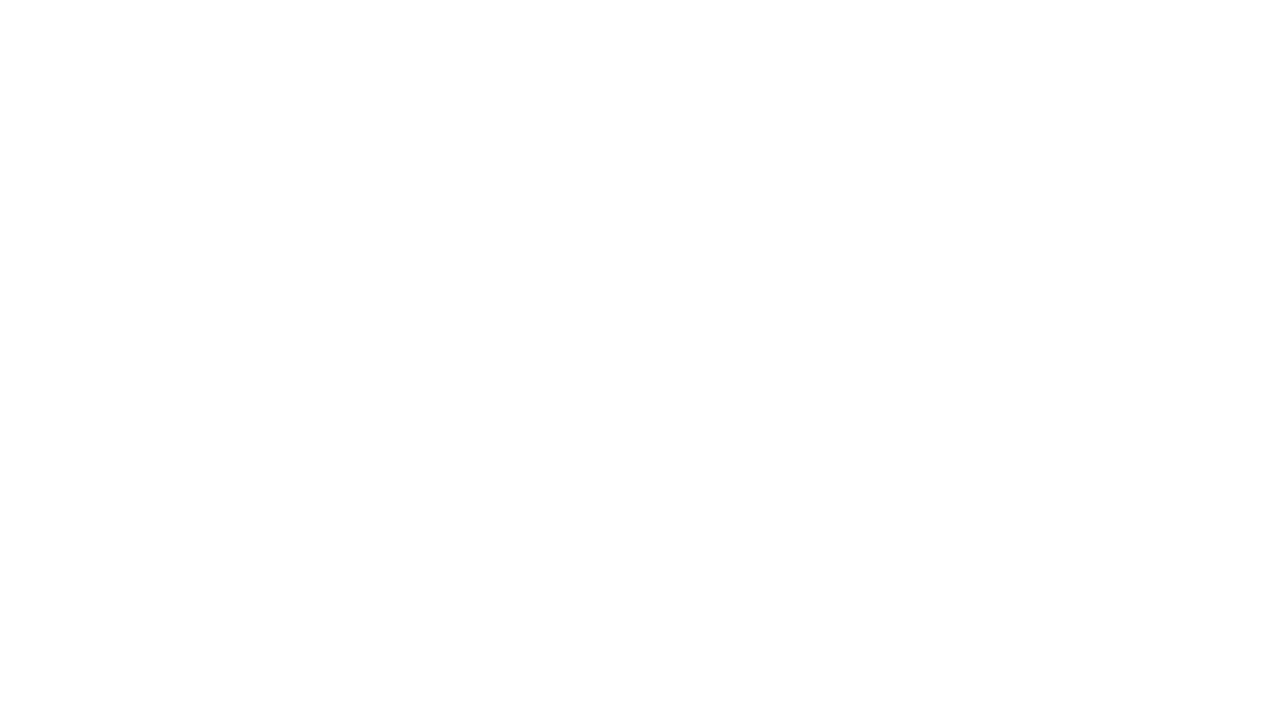
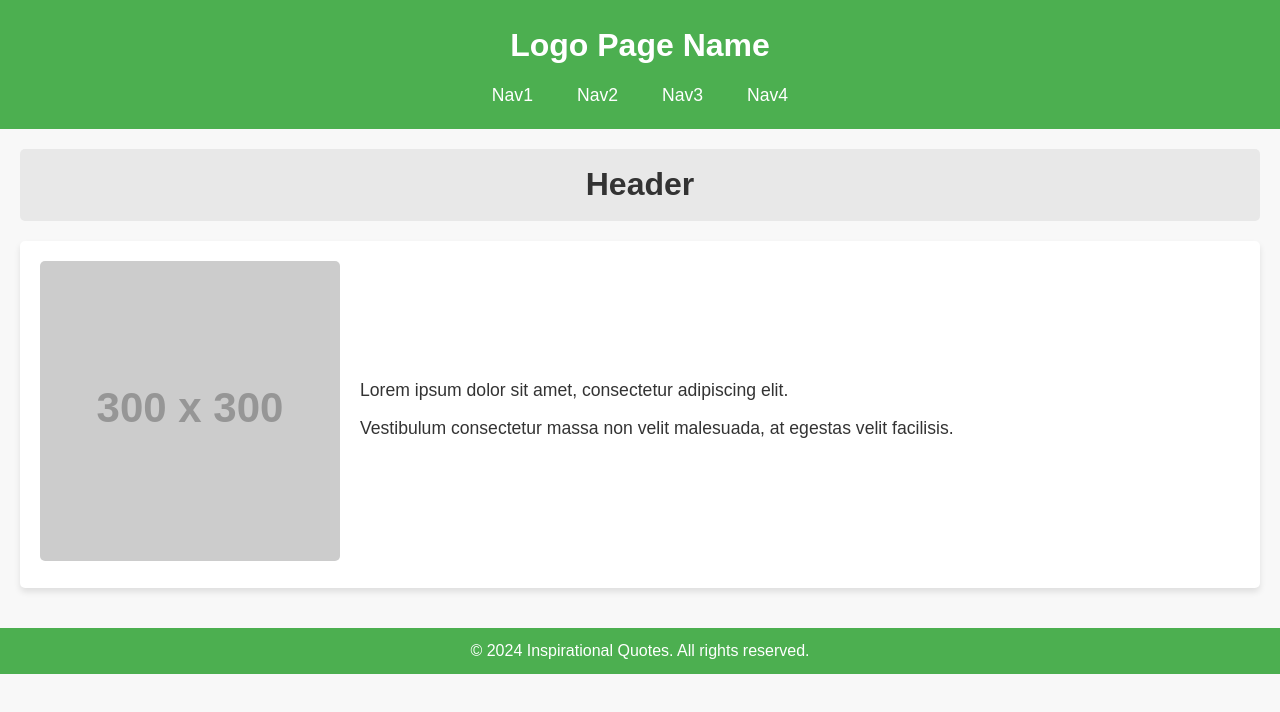
Before and after one commit to alexaaronespinoza42/WDD330FINALPROJECT, a plain HTML site: page WDD330_PROJECT/index.html in a window 1280 px wide. Drawn offline with Linux system fonts and the light colour scheme; placeholder pictures from the web are drawn by us.

Commit message:
New changes

```diff
--- a/WDD330_PROJECT/index.html
+++ b/WDD330_PROJECT/index.html
@@ -1,11 +1,48 @@
 <!DOCTYPE html>
 <html lang="en">
 <head>
-    <meta charset="UTF-8">
-    <meta name="viewport" content="width=device-width, initial-scale=1.0">
-    <title>Document</title>
+  <meta charset="UTF-8">
+  <meta name="viewport" content="width=device-width, initial-scale=1.0">
+  <title>Cat HopeCore</title>
+  <link rel="stylesheet" href="styles.css">
 </head>
 <body>
+  <!-- Header -->
+  <header class="header">
+    <div class="logo">Logo Page Name</div>
+    <nav class="nav">
+      <ul>
+        <li><a href="#nav1">Nav1</a></li>
+        <li><a href="#nav2">Nav2</a></li>
+        <li><a href="#nav3">Nav3</a></li>
+        <li><a href="#nav4">Nav4</a></li>
+      </ul>
+    </nav>
+  </header>
 
+  <!-- Main Content -->
+  <main class="main-content">
+    <section class="headline">
+      <h1>Header</h1>
+    </section>
+    <section class="content">
+      <div class="image">
+        <img src="https://via.placeholder.com/300" alt="Placeholder image">
+      </div>
+      <div class="text">
+        <p>Lorem ipsum dolor sit amet, consectetur adipiscing elit.</p>
+        <p>Vestibulum consectetur massa non velit malesuada, at egestas velit facilisis.</p>
+      </div>
+    </section>
+  </main>
+
+  <!-- Footer -->
+  <footer class="footer">
+    <p>© 2024 Inspirational Quotes. All rights reserved.</p>
+  </footer>
+  <script src="modules/catapi.js"></script>
+  <script src="modules/contentloader.js"></script>
+  <script src="modules/main.js"></script>
+  <script src="modules/ui.js"></script>
 </body>
 </html>
--- a/WDD330_PROJECT/styles.css
+++ b/WDD330_PROJECT/styles.css
@@ -0,0 +1,105 @@
+/* Estilos generales */
+* {
+  margin: 0;
+  padding: 0;
+  box-sizing: border-box;
+}
+
+body {
+  font-family: Arial, sans-serif;
+  line-height: 1.6;
+  background-color: #f8f8f8;
+  color: #333;
+}
+
+/* Header */
+.header {
+  text-align: center;
+  background-color: #4CAF50;
+  color: white;
+  padding: 20px 10px;
+}
+
+.logo {
+  font-size: 2em;
+  font-weight: bold;
+  margin-bottom: 10px;
+}
+
+.nav {
+  margin-top: 10px;
+}
+
+.nav ul {
+  list-style: none;
+  display: flex;
+  justify-content: center;
+  gap: 20px;
+}
+
+.nav a {
+  text-decoration: none;
+  color: white;
+  font-size: 1.1em;
+  padding: 5px 10px;
+  border: 2px solid transparent;
+  transition: border-color 0.3s ease, background-color 0.3s ease;
+}
+
+.nav a:hover {
+  border-color: white;
+  background-color: rgba(255, 255, 255, 0.2);
+}
+
+/* Main Content */
+.main-content {
+  padding: 20px;
+  display: grid;
+  grid-template-rows: auto 1fr;
+  gap: 20px;
+}
+
+.headline {
+  text-align: center;
+  background-color: #e8e8e8;
+  padding: 10px;
+  border-radius: 5px;
+}
+
+.headline h1 {
+  font-size: 2em;
+}
+
+.content {
+  display: flex;
+  gap: 20px;
+  align-items: center;
+  background-color: white;
+  padding: 20px;
+  border-radius: 5px;
+  box-shadow: 0 4px 6px rgba(0, 0, 0, 0.1);
+}
+
+.image img {
+  width: 100%;
+  max-width: 300px;
+  border-radius: 5px;
+}
+
+.text {
+  flex: 1;
+}
+
+.text p {
+  margin-bottom: 10px;
+  font-size: 1.1em;
+}
+
+/* Footer */
+.footer {
+  text-align: center;
+  background-color: #4CAF50;
+  color: white;
+  padding: 10px 0;
+  margin-top: 20px;
+}
```
